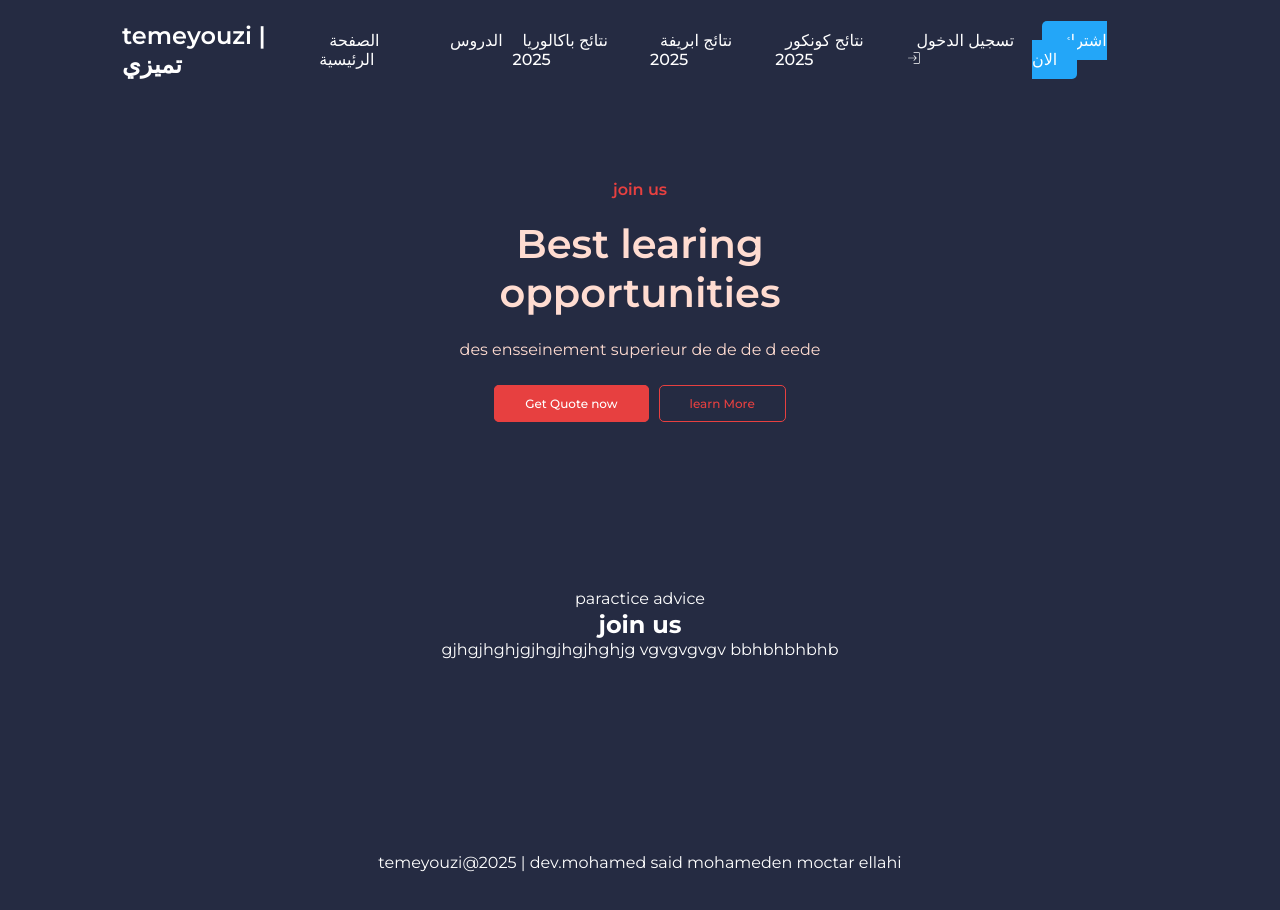
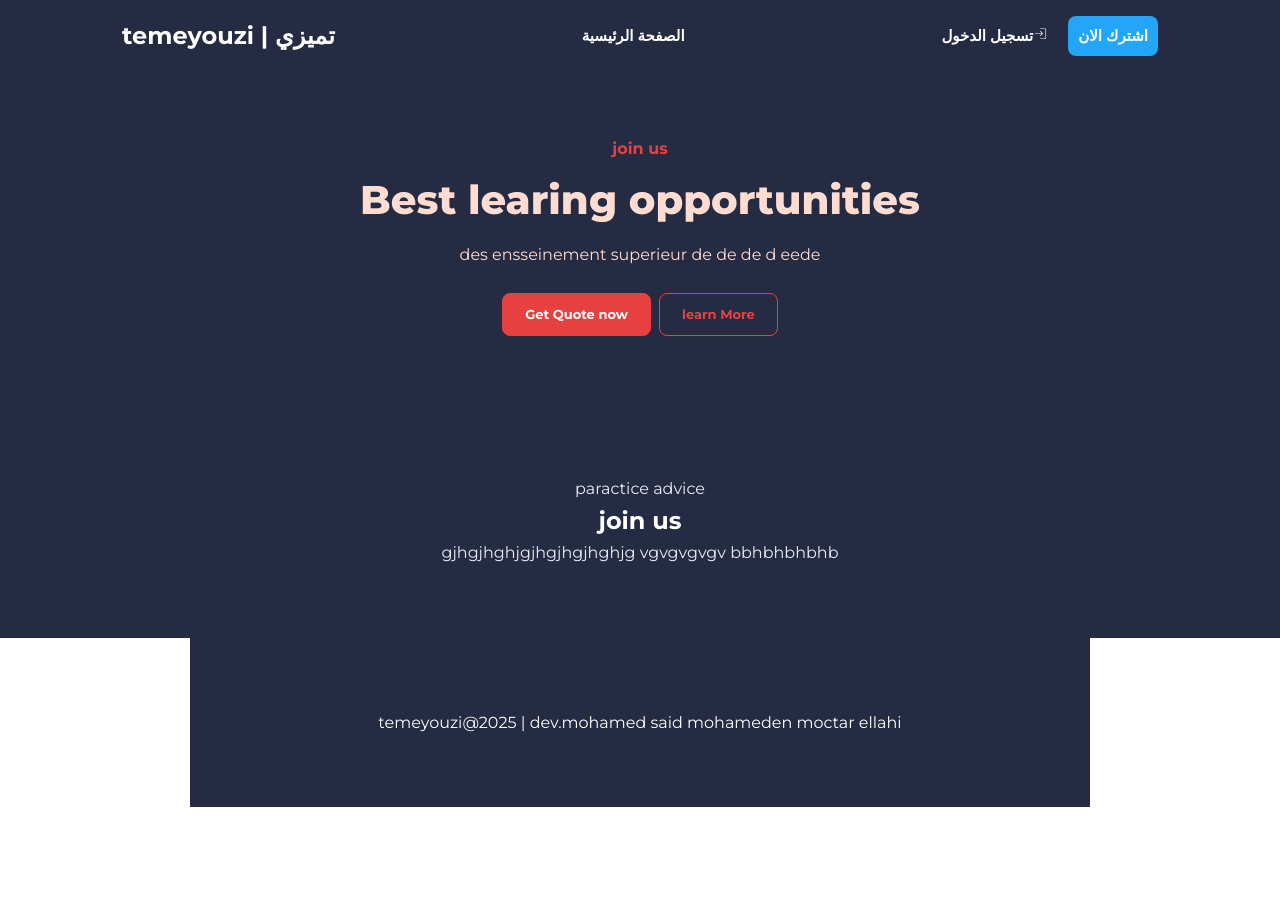
Before and after one commit to saiid27/temeyouzi-login, a React (Vite) app: page / in a window 1280 px wide. Shown: the top 910 px of the page. After the commit the page ends 807 px from the top, so only its background shows below. Built offline with nearby package versions, Linux system fonts and the light colour scheme.

Commit message:
Initial commit: Vite React app

```diff
--- a/index.html
+++ b/index.html
@@ -3,7 +3,8 @@
   <head>
     <meta charset="UTF-8" />
     <link rel="icon" type="image/svg+xml" href="/vite.svg" />
-    <meta name="viewport" content="width=device-width, initial-scale=1.0" />
+    <meta name="viewport" content="width=device-width, initial-scale=1" />
+
     <title>temyouzi</title>
   </head>
   <body>
--- a/src/components/Header.jsx
+++ b/src/components/Header.jsx
@@ -11,19 +11,7 @@ function Header(){
     <a href="#">الصفحة الرئيسية</a>
 
   </li>
-   <li>
-    <a href="#">الدروس</a>
 
-  </li>
-   <li>
-    <a href="#">نتائج باكالوريا 2025</a>
-  </li>
-   <li>
-    <a href="#">نتائج ابريفة 2025</a>
-  </li>
-   <li>
-    <a href="#">نتائج كونكور 2025</a>
-  </li>
 </ul>
 <div className="account">
   <ul>
--- a/src/index.css
+++ b/src/index.css
@@ -1,12 +1,19 @@
+/* ====== Google Font ====== */
 @import url('https://fonts.googleapis.com/css2?family=Montserrat:ital,wght@0,100..900;1,100..900&display=swap');
 
-*{
-margin: 0;
-padding: 0;
-box-sizing: border-box;
+/* ====== Reset ====== */
+*{ margin:0; padding:0; box-sizing:border-box; }
+html{ scroll-behavior:smooth; }
+body{
+  font-family:"Montserrat",system-ui,-apple-system,Segoe UI,Roboto,Arial,sans-serif;
+  font-size:16px; line-height:1.6; color:#111;
+  background:#fff;
+}
+img{ max-width:100%; display:block; height:auto; }
+ul{ list-style:none; }
+a{ text-decoration:none; color:inherit; }
 
-}
-
+/* ====== Variables ====== */
 :root{
   --dark-blue:#252B42;
   --sky-blue:#23A6F8;
@@ -19,160 +26,119 @@ box-sizing: border-box;
   --green:#2DC071;
   --light-green:#B9EAA8;
 
-
-
-
+  --text:#1f2937;
+  --muted:#6b7280;
+  --border:#e5e7eb;
+  --surface:#f8fafc;
 }
 
+/* ====== Utilities ====== */
+.container{ max-width:1100px; margin:auto; padding:0 2rem; }
 
-body{
-   font-family: "Montserrat", sans-serif;
-   font-size: 16px;
+/* ====== Header ====== */
+#header{ background:var(--dark-blue); position:sticky; top:0; z-index:10; }
+.navbar{
+  display:flex; align-items:center; justify-content:space-between;
+  height:72px; gap:12px;
+  max-width:1100px; margin:auto; padding:0 2rem;
 }
+.navbar a{ color:#fff; }
+.logo{ font-size:clamp(18px,2.5vw,24px); font-weight:700; }
 
-ul{
-list-style: none;
+.navbar ul{
+  display:flex; gap:10px; flex-wrap:wrap; align-items:center;
+}
+.navbar ul li a{
+  display:inline-block; padding:8px 10px; border-radius:8px;
+  font-weight:600; font-size:clamp(13px,2.2vw,15px);
+  transition:color .3s ease, background .2s ease;
+}
+.navbar ul li a:hover{ color:var(--red); background:rgba(255,255,255,.06); }
 
+.account{ display:flex; align-items:center; gap:8px; }
+.account .login{
+  display:inline-flex; align-items:center; gap:6px; font-weight:600; font-size:14px;
 }
+.btn-join{
+  display:inline-block; background:var(--sky-blue); color:#fff;
+  padding:8px 14px; border-radius:8px; font-weight:700; font-size:14px;
+  transition:filter .2s ease;
+}
+.btn-join:hover{ filter:brightness(1.07); }
 
-a{
-  text-decoration: none;
+/* ====== Main: Home ====== */
+#home{ background:var(--dark-blue); padding:4rem 0; }
+#home .home-header{
+  color:#fff; text-align:center; max-width:700px; width:100%;
+  margin:auto; padding:0 1rem;
 }
-p{
-  line-height: 1.4;
-}
-
-/** Utility classes */
-.container{
-  max-width: 1100px;
-
-  margin: auto;
-  padding: 0 2rem;
-}
-
-/** Header start */
-#header {
-background-color: var(--dark-blue);
-}
-.navbar{
-  display: flex;
-  justify-content: space-between;
-  align-items: center;
-max-width: 1100px;
-margin: auto;
-padding: 0 2rem;
-height: 100px;
-}
-.navbar a {
-  color: #fff;
-}
-
-.navbar .logo {
-font-size: 24px;
-font-weight: 600;
-}
-.navbar ul {
-  display: flex;
-}
-.navbar ul li a {
-margin: 0 10px;
-font-weight: 500;
-transition: all 0,3s ease;
-}
-.navbar ul li a:hover{
-  color: var(--red);
-}
-.navbar .account .btn-join{
-  background-color: var(--sky-blue);
-  padding: 10px 20px;
-  margin: left 25px;
-  border-radius: 5px;
-  text-transform: uppercase;
-}
-.navbar .account .btn-join svg{
-  font-size: 12px;
-  margin-left: 5px;
-  vertical-align: middle;
-}
-/** Header End */
-
-/** main start  */
-/** home start  */
-#home{
-  background-color: var(--dark-blue);
-  padding: 5rem 0;
-}
-
-#home .home-header {
-  text-align: center;
-  color: #fff;
-  max-width: 450px;
-
-  margin: auto;
-}
-
-#home .home-header span{
-  color: var(--red);
-  font-weight: 600;
-
-}
-
+#home .home-header span{ color:var(--red); font-weight:700; }
 #home .home-header h1{
-  font-size: 40px;
-  font-weight: 600;
-  margin: 20px 0;
-  color: var(--light-pain);
+  color:var(--light-pain);
+  font-size:clamp(24px,5.5vw,40px);
+  font-weight:800; line-height:1.2; margin:14px 0 18px;
 }
 #home .home-header p{
-  margin-bottom : 30px;
-  color: var(--light-pain);
-  line-height: 1.6;
+  color:var(--light-pain); font-size:clamp(14px,2.8vw,16px);
+  margin-bottom:22px;
 }
+#home .home-header .btn{
+  display:inline-block; padding:10px 22px; margin:4px; border-radius:8px;
+  font-size:13px; font-weight:700; border:1px solid var(--red);
+}
+#home .home-header .btn.btn-red{ background:var(--red); color:#fff; }
+#home .home-header .btn.btn-transparent{ background:transparent; color:var(--red); }
 
-#home .home-header .btn{
-  padding: 10px 30px;
-  border-radius: 5px;
-  font-size: 12px;
-  font-weight: 500;
-  border: 1px solid var(--red);
-  margin: 0 5px;
+/* ====== Join Us ====== */
+#join-us{ background:var(--dark-blue); padding:4.5rem 0; }
+#join-us .content{
+  max-width:800px; width:100%; margin:auto; text-align:center; color:#fff; padding:0 1rem;
 }
-#home .home-header .btn.btn-red{
-  color: #fff;
-  background-color: var(--red);
+#join-us .content .h2{ font-size:clamp(20px,4.5vw,35px); font-weight:800; margin:12px 0; }
+#join-us .content p{ color:#e9eef5; }
+
+/* ====== SD / Footer-like section ====== */
+#sd{
+  background:var(--dark-blue); padding:4.5rem 0;
+  max-width:900px; width:100%; margin:auto; text-align:center; color:#fff; padding-left:1rem; padding-right:1rem;
 }
-#home .home-header .btn.btn-transparent{
-  background-color: transparent;
-  color: var(--red);
+#sd .h3{ font-size:clamp(18px,4vw,28px); font-weight:800; margin-bottom:10px; }
+#sd p{ color:#e9eef5; }
+
+/* ====== Cards (اختياري لو احتجت) ====== */
+.card{
+  background:#fff; border:1px solid var(--border); border-radius:12px;
+  padding:16px; box-shadow:0 8px 20px rgba(0,0,0,.05);
 }
+.card.dark{ background:#0e1726; color:#e5e7eb; border-color:#1f2937; }
 
-/** tari  */
-#join-us{
-  background-color: var(--dark-blue);
-  padding: 6rem 0;
+/* ====== Buttons (اختياري عام) ====== */
+.btn{
+  display:inline-block; padding:10px 16px; border-radius:8px;
+  background:#111; color:#fff; border:1px solid transparent; font-weight:700; cursor:pointer;
 }
-#join-us .content{
-  min-width: 600px;
+.btn.outline{ background:transparent; color:#111; border-color:#111; }
+.btn.sky{ background:var(--sky-blue); }
+.btn.red{ background:var(--red); }
 
-  margin: auto;
-text-align: center;
-color: #fff;
+/* ====== Spacing helpers (اختياري) ====== */
+.mt-1{ margin-top:.5rem; } .mt-2{ margin-top:1rem; } .mt-3{ margin-top:1.5rem; }
+.mb-1{ margin-bottom:.5rem; } .mb-2{ margin-bottom:1rem; } .mb-3{ margin-bottom:1.5rem; }
 
+/* ====== Responsive ====== */
+@media (max-width:992px){
+  .navbar{ padding:0 1rem; height:68px; }
+  .navbar ul{ justify-content:center; }
 }
-#join-us .content .h2{
-  font-size: 35px;
-  margin: 15px 0;
+@media (max-width:768px){
+  .navbar{ gap:8px; }
+  .account{ display:none; } /* لتخفيف الزحام على الموبايل */
+  #home{ padding:3.2rem 0; }
 }
-/** kzane footer  */
-#sd {
-    background-color: var(--dark-blue);
-  padding: 6rem 0;
-    min-width: 600px;
-
-  margin: auto;
-text-align: center;
-color: #fff;
-
+@media (max-width:480px){
+  .navbar{ height:64px; }
+  .logo{ font-size:18px; }
+  .navbar ul{ gap:6px; }
+  .navbar ul li a{ padding:8px 8px; }
+  #home .home-header .btn{ width:100%; }
 }
-/** home End */
-/** main End */
```
